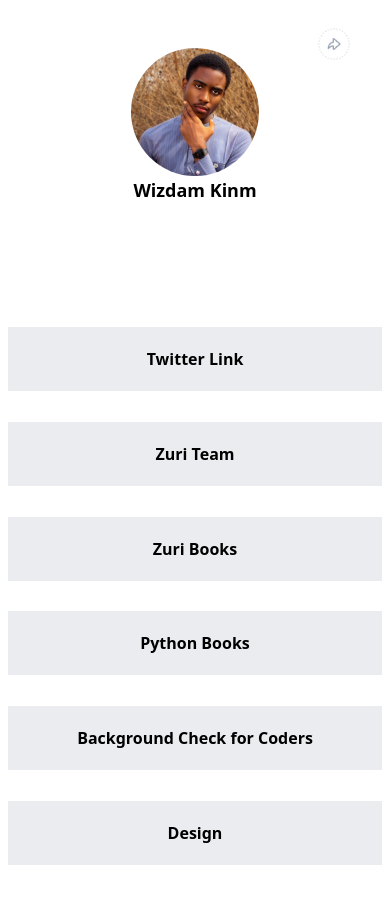
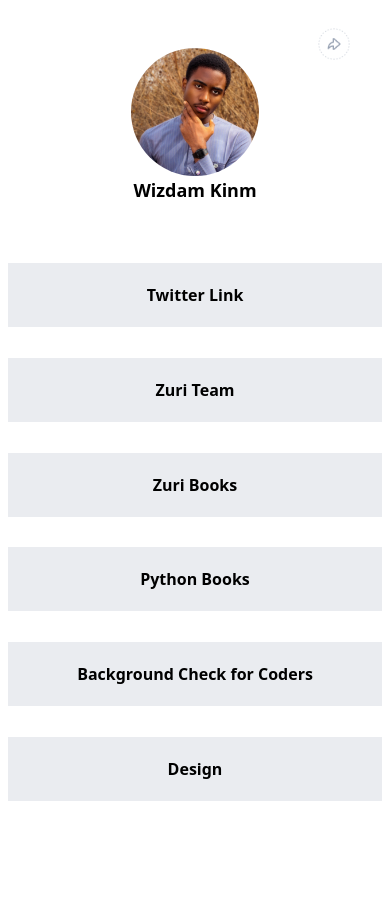
Before and after one commit to himarnoel/Zuri-Stage-1, a React app: page / in a window 390 px wide. After the commit the page ends 844 px from the top, so only its background shows below. Built offline with nearby package versions, Linux system fonts and the light colour scheme; the HTML template or start-up script is replaced by a standard one.

Commit message:
working on buttons

```diff
--- a/src/App.jsx
+++ b/src/App.jsx
@@ -7,36 +7,39 @@ function App() {
   return (
     <div>
       <div className="   max-w-[1240px] lg:mx-auto m-2  lg:mt-0 ">
-        <img
+        <a href="/"> <img
           src={btn}
           alt=""
           className="object-contain lg:w-12 w-8 float-right mr-8  mt-5 lg:mr-20 lg:mt-10 "
-        />
+        /></a>
+
         <div className="lg:w-44 lg:h-44 h-32 w-32 mx-auto lg:pt-20 pt-10 ">
-          <img src={avatar} alt="" className="object-contain rounded-full" />
+
+            <img src={avatar} alt="" className="object-contain rounded-full" />
+
           <p className="text-center font-bold lg:text-xl text-lg ">
             Wizdam Kinm
           </p>
         </div>
-        <div className="lg:mt-44 mt-40 flex flex-col justify-evenly  h-[600px]">
-          <button className="bg-[#EAECF0] py-5  w-full font-semibold">
+        <div className="lg:mt-44 mt-24 flex flex-col justify-evenly  h-[600px]">
+          <a className="bg-[#EAECF0] py-5  w-full font-semibold text-center">
             Twitter Link
-          </button>
-          <button className="bg-[#EAECF0]  py-5  w-full font-semibold">
+          </a>
+          <a className="bg-[#EAECF0]  py-5  w-full font-semibold text-center">
             Zuri Team
-          </button>
-          <button className="bg-[#EAECF0]  py-5  w-full font-semibold">
+          </a>
+          <a className="bg-[#EAECF0]  py-5  w-full font-semibold text-center">
             Zuri Books
-          </button>
-          <button className="bg-[#EAECF0]  py-5  w-full font-semibold">
+          </a>
+          <a className="bg-[#EAECF0]  py-5  w-full font-semibold text-center">
             Python Books
-          </button>
-          <button className="bg-[#EAECF0]  py-5  w-full font-semibold">
+          </a>
+          <a className="bg-[#EAECF0]  py-5  w-full font-semibold text-center">
             Background Check for Coders
-          </button>
-          <button className="bg-[#EAECF0]  py-5  w-full font-semibold">
+          </a>
+          <a className="bg-[#EAECF0]  py-5  w-full font-semibold text-center">
             Design
-          </button>
+          </a>
         </div>
       </div>
     </div>
```
